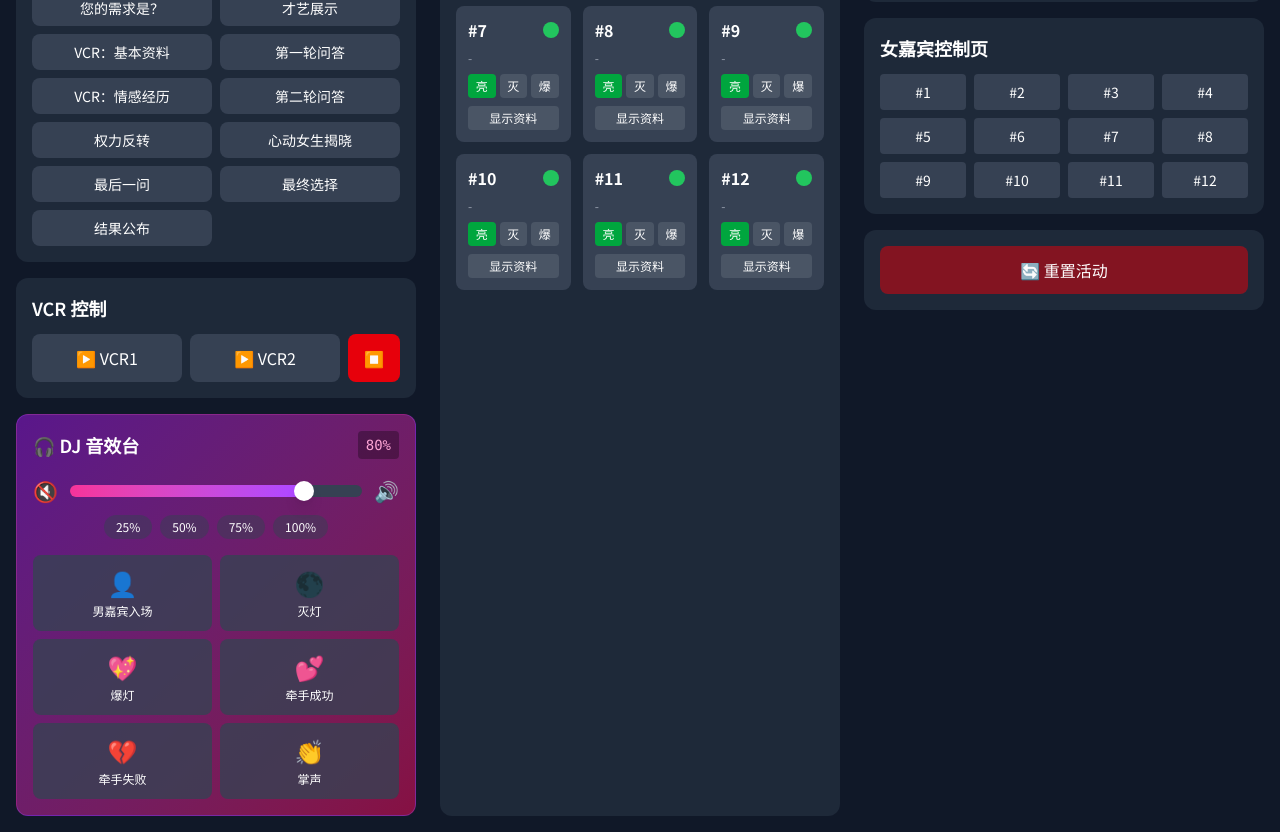
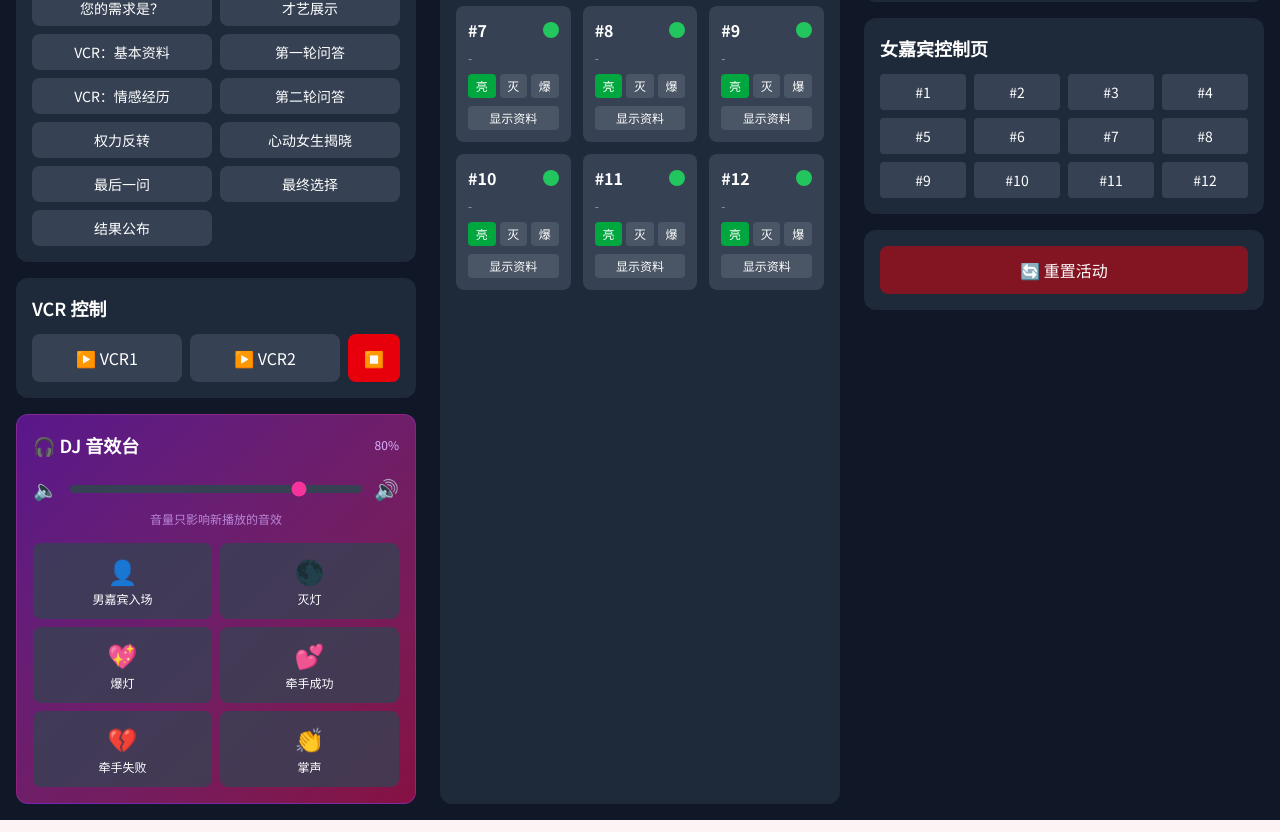
Before and after one commit to CharlieLi16/FEICHENGWURAO, a Next.js app: page /director in a window 1280 px wide. Shown: the part 498-1330 px from the top of the page. Built offline with nearby package versions, Linux system fonts and the light colour scheme; no server answers.

Commit message:
Revert to simple volume slider, add note about volume behavior

```diff
--- a/app/director/page.tsx
+++ b/app/director/page.tsx
@@ -222,7 +222,7 @@ export default function DirectorPage() {
           <div className="bg-gradient-to-br from-purple-900 to-pink-900 rounded-xl p-4 border border-purple-500/30">
             <div className="flex items-center justify-between mb-4">
               <h2 className="text-lg font-semibold">🎧 DJ 音效台</h2>
-              <div className="text-sm font-mono text-pink-300 bg-black/30 px-2 py-1 rounded">
+              <div className="text-xs text-purple-300">
                 {Math.round(volume * 100)}%
               </div>
             </div>
@@ -230,59 +230,21 @@ export default function DirectorPage() {
             {/* Volume Slider */}
             <div className="mb-4">
               <div className="flex items-center gap-3">
-                <button
-                  onClick={() => setVolume(0)}
-                  className="text-xl hover:scale-110 transition-transform"
-                >
-                  🔇
-                </button>
-                <div className="flex-1 relative h-8 flex items-center">
-                  {/* Track background */}
-                  <div className="absolute inset-x-0 h-3 bg-gray-700 rounded-full" />
-                  {/* Filled track */}
-                  <div
-                    className="absolute left-0 h-3 bg-gradient-to-r from-pink-500 to-purple-500 rounded-full transition-all"
-                    style={{ width: `${volume * 100}%` }}
-                  />
-                  {/* Input */}
+                <span className="text-xl">🔈</span>
                 <input
                   type="range"
                   min="0"
                   max="1"
-                    step="0.01"
+                  step="0.05"
                   value={volume}
                   onChange={(e) => setVolume(parseFloat(e.target.value))}
-                    className="absolute inset-0 w-full h-full opacity-0 cursor-pointer"
+                  className="flex-1 h-2 bg-gray-700 rounded-lg appearance-none cursor-pointer accent-pink-500"
                 />
-                  {/* Thumb indicator */}
-                  <div
-                    className="absolute w-5 h-5 bg-white rounded-full shadow-lg pointer-events-none transition-all"
-                    style={{ left: `calc(${volume * 100}% - 10px)` }}
-                  />
+                <span className="text-xl">🔊</span>
               </div>
-                <button
-                  onClick={() => setVolume(1)}
-                  className="text-xl hover:scale-110 transition-transform"
-                >
-                  🔊
-                </button>
-              </div>
-              {/* Quick volume buttons */}
-              <div className="flex justify-center gap-2 mt-2">
-                {[0.25, 0.5, 0.75, 1].map((v) => (
-                  <button
-                    key={v}
-                    onClick={() => setVolume(v)}
-                    className={`px-3 py-1 text-xs rounded-full transition-all ${
-                      Math.abs(volume - v) < 0.05
-                        ? 'bg-pink-500 text-white'
-                        : 'bg-gray-700/50 hover:bg-gray-600'
-                    }`}
-                  >
-                    {Math.round(v * 100)}%
-                  </button>
-                ))}
-              </div>
+              <p className="text-xs text-purple-300/70 text-center mt-2">
+                音量只影响新播放的音效
+              </p>
             </div>
 
             {/* Sound Effect Buttons */}
```
Lines whose indentation alone changed are shown as unchanged.
